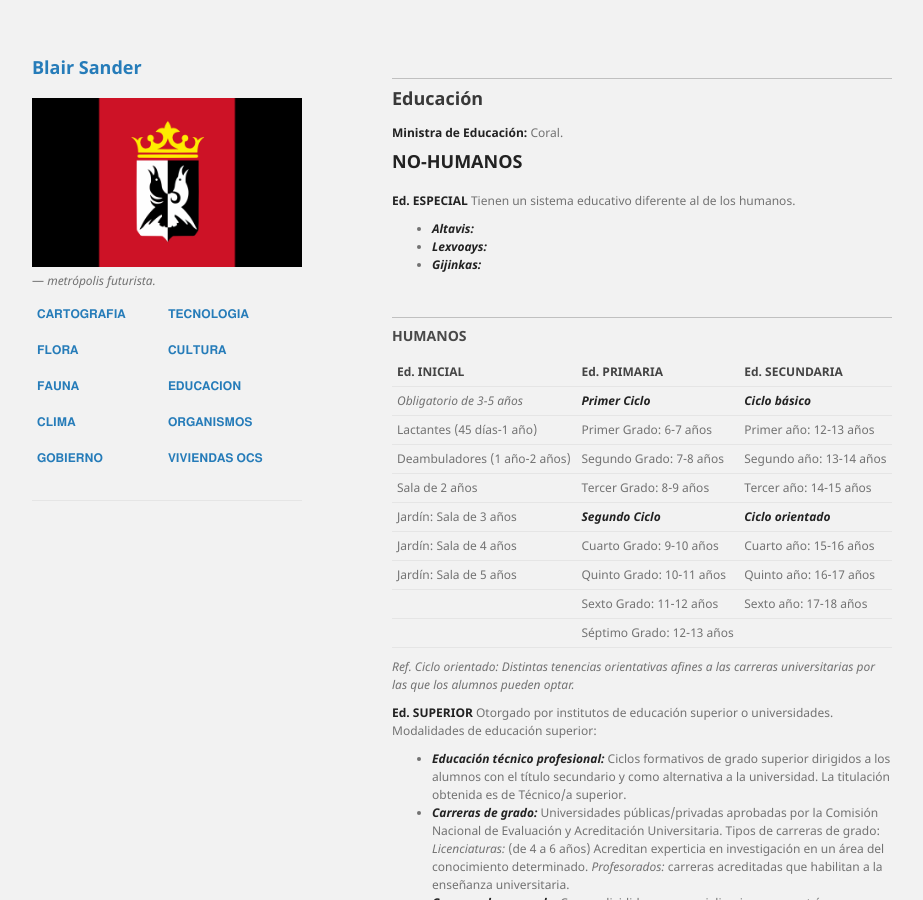
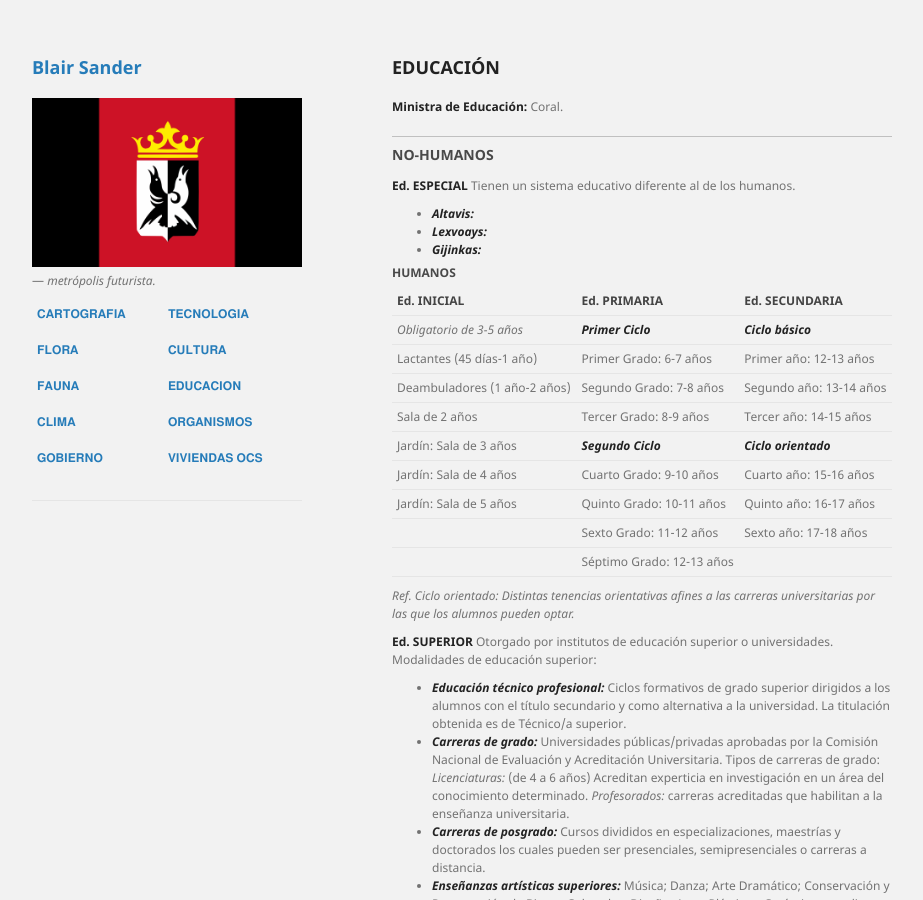
Before and after one commit to BlairSander/ciudad, a Jekyll site: the page built from educacion.md, in a window 1280 px wide and 900 px high. Shown: the whole window, without its empty margins (178-1101 px from the left). Built offline with Jekyll 4.4.1, drawn with Linux system fonts in a browser that asks for light colours; our own code applies the rules of GitHub Pages for plain Markdown files.

Commit message:
educacion.md

```diff
--- a/educacion.md
+++ b/educacion.md
@@ -2,20 +2,19 @@
 layout: default
 ---
 
-<h2>Educación</h2>
+# EDUCACIÓN
 
 **Ministra de Educación:** Coral.
 
-NO-HUMANOS
-==========
+### NO-HUMANOS
 
 **Ed. ESPECIAL**
 Tienen un sistema educativo diferente al de los humanos.
 * ***Altavis:***
 * ***Lexvoays:***
 * ***Gijinkas:***
-<BR>
-<h3>HUMANOS</h3>
+
+#### HUMANOS
 
 | Ed. INICIAL | Ed. PRIMARIA | Ed. SECUNDARIA |
 |------|------|------|
```
